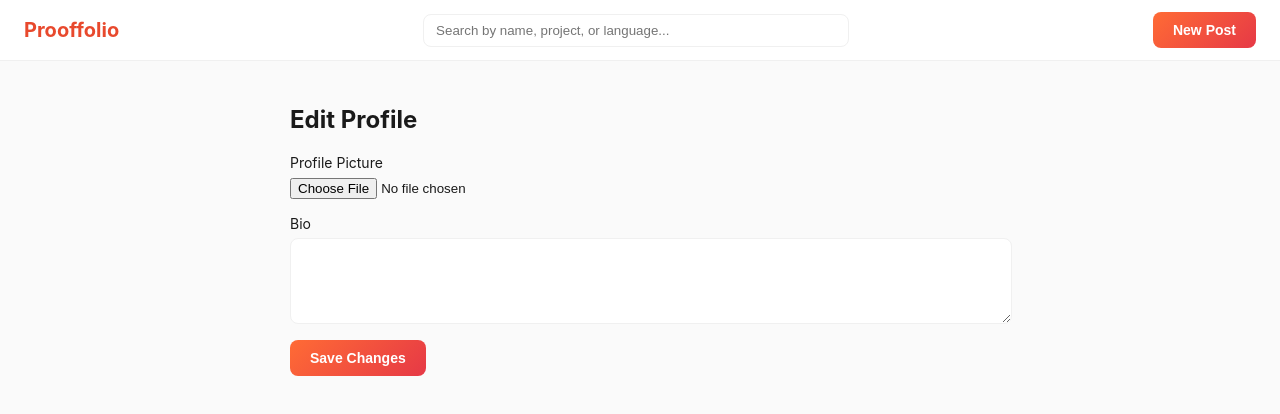
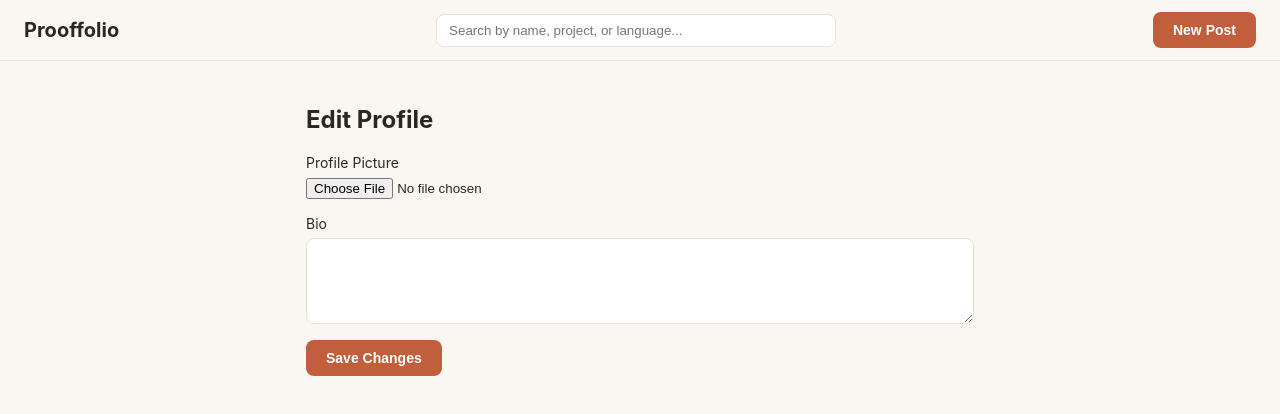
Before and after one commit to bhumika019579/Proffolio, a React (Vite) app in the folder client/: page /profile/edit in a window 1280 px wide. Shown: the top 414 px of the page. Built offline with nearby package versions, Linux system fonts and the light colour scheme.

Commit message:
updated ui theme

```diff
--- a/client/src/index.css
+++ b/client/src/index.css
@@ -1,26 +1,41 @@
 :root {
-  --color-primary-start: #FF6B35;
-  --color-primary-end: #E63946;
-  --color-primary-solid: #E8492D;
-  --color-bg: #FFFFFF;
-  --color-bg-soft: #FAFAFA;
-  --color-border: #F0F0F0;
-  --color-text-primary: #1A1A1A;
-  --color-text-secondary: #6B6B6B;
-  --color-verified: #2D9D5F;
-  --color-error: #DC2626;
+  --color-primary: #C15F3C;
+  --color-primary-hover: #A94F30;
+  --color-primary-light: #EDE1D3;
 
-  font-family: 'Inter', -apple-system, BlinkMacSystemFont, sans-serif;
+  --color-bg: #FAF7F2;
+  --color-bg-card: #FFFFFF;
+  --color-bg-soft: #F3EEE5;
+
+  --color-border: #E8E2D8;
+
+  --color-text-primary: #2B2620;
+  --color-text-secondary: #7A7368;
+
+  --color-verified: #6B8E5A;
+  --color-error: #C0392B;
+
+  font-family: 'Inter', -apple-system, BlinkMacSystemFont, 'Segoe UI', sans-serif;
+}
+
+* {
+  box-sizing: border-box;
 }
 
 body {
   margin: 0;
-  background-color: var(--color-bg-soft);
+  background-color: var(--color-bg);
   color: var(--color-text-primary);
 }
 
+a {
+  color: inherit;
+}
+
+/* Buttons */
+
 .btn-primary {
-  background: linear-gradient(135deg, var(--color-primary-start), var(--color-primary-end));
+  background-color: var(--color-primary);
   color: white;
   border: none;
   padding: 10px 20px;
@@ -28,16 +43,72 @@ body {
   font-weight: 600;
   font-size: 14px;
   cursor: pointer;
+  transition: background-color 0.15s ease;
 }
 
 .btn-primary:hover {
-  opacity: 0.9;
+  background-color: var(--color-primary-hover);
 }
 
+.btn-primary:disabled {
+  background-color: var(--color-border);
+  color: var(--color-text-secondary);
+  cursor: not-allowed;
+}
+
+.btn-secondary {
+  background-color: transparent;
+  color: var(--color-primary);
+  border: 1px solid var(--color-primary);
+  padding: 9px 18px;
+  border-radius: 8px;
+  font-weight: 600;
+  font-size: 14px;
+  cursor: pointer;
+  transition: background-color 0.15s ease;
+}
+
+.btn-secondary:hover {
+  background-color: var(--color-primary-light);
+}
+
+/* Cards */
+
 .card {
-  background: var(--color-bg);
+  background: var(--color-bg-card);
   border: 1px solid var(--color-border);
   border-radius: 12px;
   padding: 16px;
   margin-bottom: 12px;
 }
+
+/* Inputs */
+
+.input-field {
+  width: 100%;
+  padding: 10px 12px;
+  border-radius: 8px;
+  border: 1px solid var(--color-border);
+  background-color: var(--color-bg-card);
+  color: var(--color-text-primary);
+  font-family: inherit;
+  font-size: 14px;
+  outline: none;
+  transition: border-color 0.15s ease;
+}
+
+.input-field:focus {
+  border-color: var(--color-primary);
+}
+
+/* Tags */
+
+.tag-pill {
+  font-size: 12px;
+  font-weight: 600;
+  padding: 4px 10px;
+  border-radius: 14px;
+  background-color: var(--color-primary-light);
+  color: var(--color-primary);
+  display: inline-block;
+}
```
